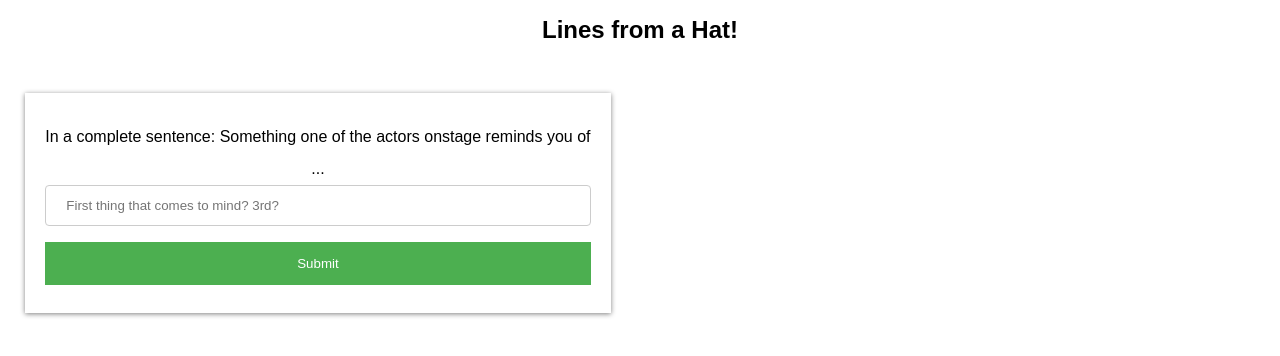
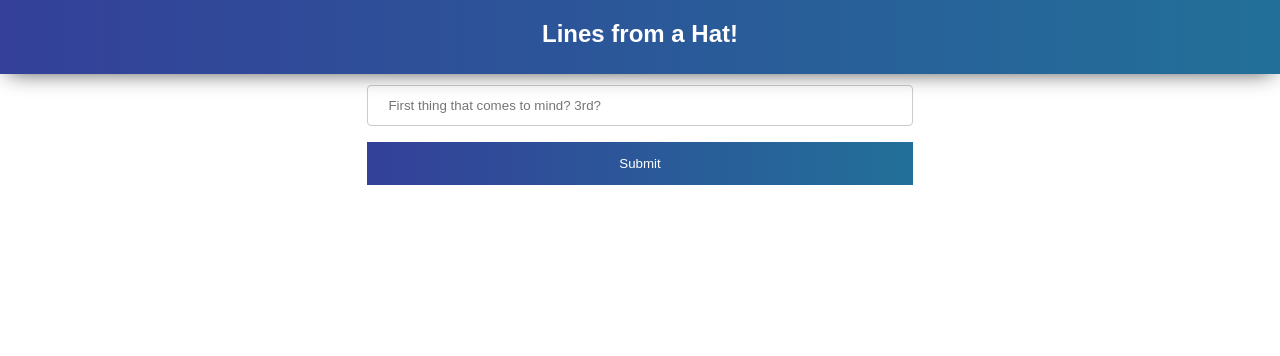
Before and after one commit to katherineahern/improv_tech, a React (Create React App) app in the folder static_client/react-app/: page /lineHat in a window 1280 px wide. Shown: the top 356 px of the page. Built offline with nearby package versions, Linux system fonts and the light colour scheme.

Commit message:
resaved css again with kate

```diff
--- a/static_client/react-app/src/index.css
+++ b/static_client/react-app/src/index.css
@@ -5,17 +5,10 @@ color scheme ideas (supercedes current scheme):
 
 */
 
-:root {
-    --none:#dfdfdf;
-    --lounge1:#99ccff;
-    --funk1:#c2c2a3;
-    --latin1:#ffcc99;
-}
-
 body {
 
   margin: auto;
-  width: 90%;
+  width: 100%;
   font-family: sans-serif;
   text-align:center;
   align: middle;
@@ -64,7 +57,7 @@ body {
   background-color: rgba(255,255,255,.4);
   box-sizing: border-box;
   box-shadow: grey 0px 1px 5px;
-  border:1px solid  #333;
+  /*border:1px solid  #333;*/
   display: flex;
   flex-direction: column;
   width: 47%;
@@ -75,4 +68,7 @@ body {
 
 .col audio {
   width: 100%;
+  /*
+  visibility: hidden;
+  */
 }
--- a/static_client/react-app/src/linehat.css
+++ b/static_client/react-app/src/linehat.css
@@ -2,12 +2,34 @@ body {
   margin: 0;
   padding: 0;
   font-family: sans-serif;
+  width: 100%;
 }
+
+header {
+  position:fixed;
+  top:0px;
+  min-height: 50px;
+  background: linear-gradient(to right, var(--headleft), var(--headright));
+  width:100%;
+  z-index: 99;
+  padding: 12px 0px 12px 0px;
+  box-shadow: 0px 6px 22px -8px rgba(0,0,0,0.75);
+}
+.header-spacer{
+  height: 120px;
+}
+
+header h1, header h4 {
+  color: white;
+  line-height: 11px;
+}
+
 .row{
   display: flex;
   align-items: center;
+  justify-content: center;
 }
-.linehat {
+.tile {
     background-color: #fff;
     box-shadow: grey 0px 1px 5px;
     padding: 20px;
@@ -28,7 +50,7 @@ body {
 
 input[type=submit] {
     width: 100%;
-    background-color: #4CAF50;
+    background: linear-gradient(to right, var(--headleft), var(--headright));
     color: white;
     padding: 14px 20px;
     margin: 8px 0;
@@ -37,5 +59,5 @@ input[type=submit] {
 }
 
 input[type=submit]:hover {
-    background-color: #45a049;
+    background-color: #000;
 }
```
